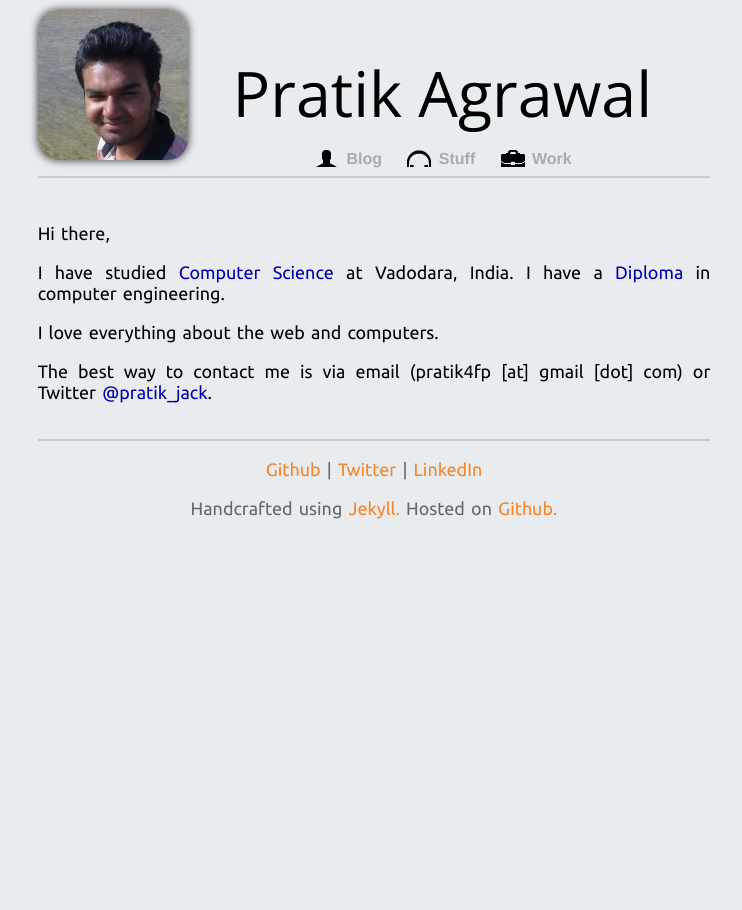
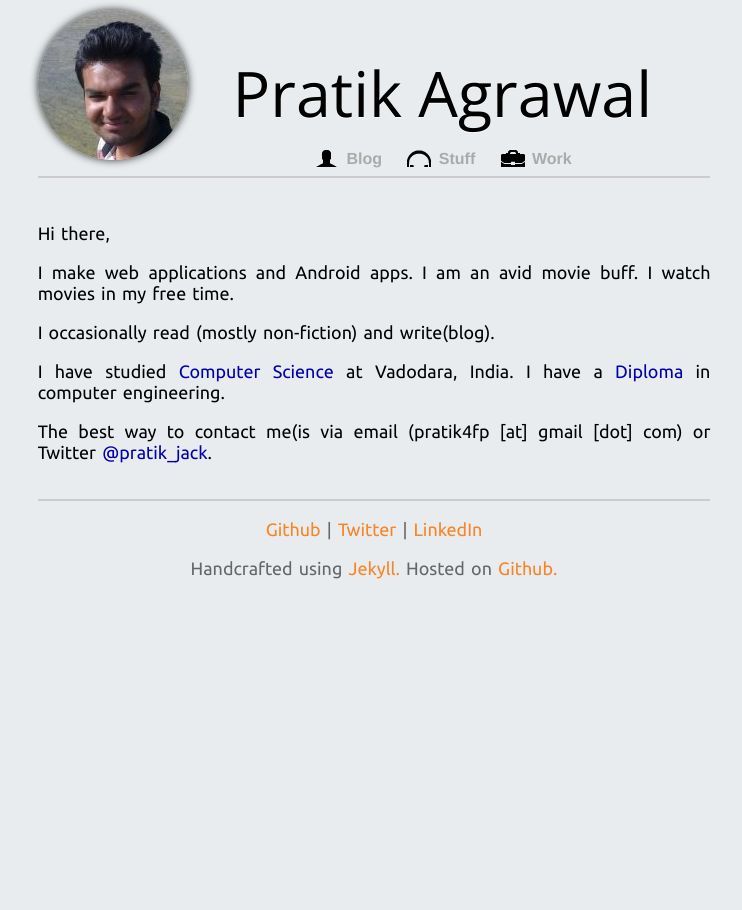
Before and after one commit to pratik98/pratik98.github.com, a Jekyll site: the page built from index.md, in a window 1280 px wide. Shown: the whole page, without its empty margins (266-1008 px from the left). Built offline with Jekyll 4.4.1, drawn with Linux system fonts in a browser that asks for light colours; nearby versions of some CDN libraries; some web fonts are replaced.

Commit message:
content updated

```diff
--- a/_layouts/default.html
+++ b/_layouts/default.html
@@ -28,7 +28,7 @@
     </head>
     <body>
 
-
+<center>
         <div class="container">
           <div class="site">
             <div class="header">
@@ -61,6 +61,7 @@
             </div>
           </div>
         </div> <!-- /container -->
+		</center>
  <script src="//ajax.googleapis.com/ajax/libs/jquery/1.10.1/jquery.min.js"></script>
         <script>window.jQuery || document.write('<script src="js/vendor/jquery-1.10.1.min.js"><\/script>')</script>
         <script src="js/plugins.js"></script>
--- a/css/main.css
+++ b/css/main.css
@@ -79,8 +79,8 @@ ul.posts a:hover{
   font-size: 115%;
   text-align: justify;
   width: 45em;
-  margin: 0em auto 2em;
-  /*line-height: 1.5em;*/
+  /*margin: 0em auto 2em;
+  line-height: 1.5em;*/
 }
 
 .site .header {
@@ -240,9 +240,9 @@ font-family:'Ubuntu',serif;
 	margin-bottom: 2em;
 	width: 150px;
 	height: 150px;
-	border-radius:20px;
-	-webkit-border-radius: 20px;
-	-moz-border-radius: 20px;
+	border-radius:150px;
+	-webkit-border-radius: 150px;
+	-moz-border-radius: 150px;
 	background: url("../images/DP.jpg") no-repeat;
 	box-shadow: 0 0 8px rgba(0, 0, 0, .8);
 	-webkit-box-shadow: 0 0 8px rgba(0, 0, 0, .8);
@@ -262,9 +262,9 @@ font-family:'Ubuntu',serif;
 	-webkit-border-radius: 150px;
 	-moz-border-radius: 150px;
 	background: url("../images/DP.jpg") no-repeat;
-	box-shadow: 0 0 8px rgba(0, 0, 0, .8);
-	-webkit-box-shadow: 0 0 8px rgba(0, 0, 0, .8);
-	-moz-box-shadow: 0 0 8px rgba(0, 0, 0, .8);
+	box-shadow: 0 0 20px rgba(0, 0, 0, .8);
+	-webkit-box-shadow: 0 0 20px rgba(0, 0, 0, .8);
+	-moz-box-shadow: 0 0 20px rgba(0, 0, 0, .8);
 	}
 
 .cols{
--- a/index.md
+++ b/index.md
@@ -5,9 +5,12 @@ title:  "Pratik Agrawal"
 
 Hi there,
 
+I make web applications and Android apps.
+I am an avid movie buff. I watch movies in my free time.
+
+I occasionally read (mostly non-fiction) and write(blog).
+
 I have studied [Computer Science](http://www.msubaroda.ac.in) at Vadodara, India. I have a [Diploma](http://www.nirmauni.ac.in) in computer engineering.
 
-I love everything about the web and computers.
-
-The best way to contact me is via email (pratik4fp [at] gmail [dot] com) or
+The best way to contact me(is via email (pratik4fp [at] gmail [dot] com) or
 Twitter [@pratik_jack](https://twitter.com/pratik_jack).
```
